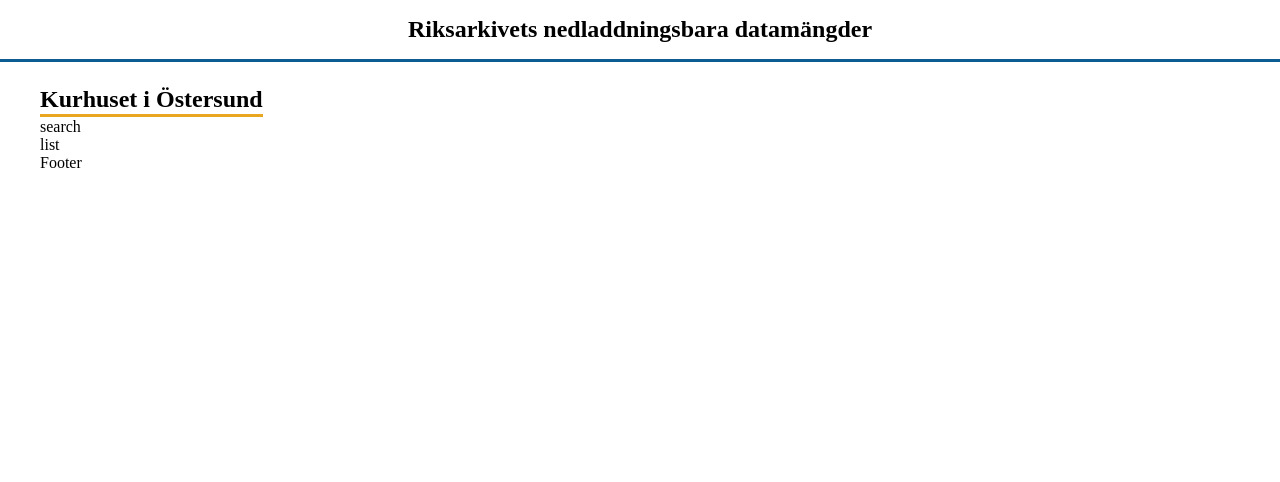
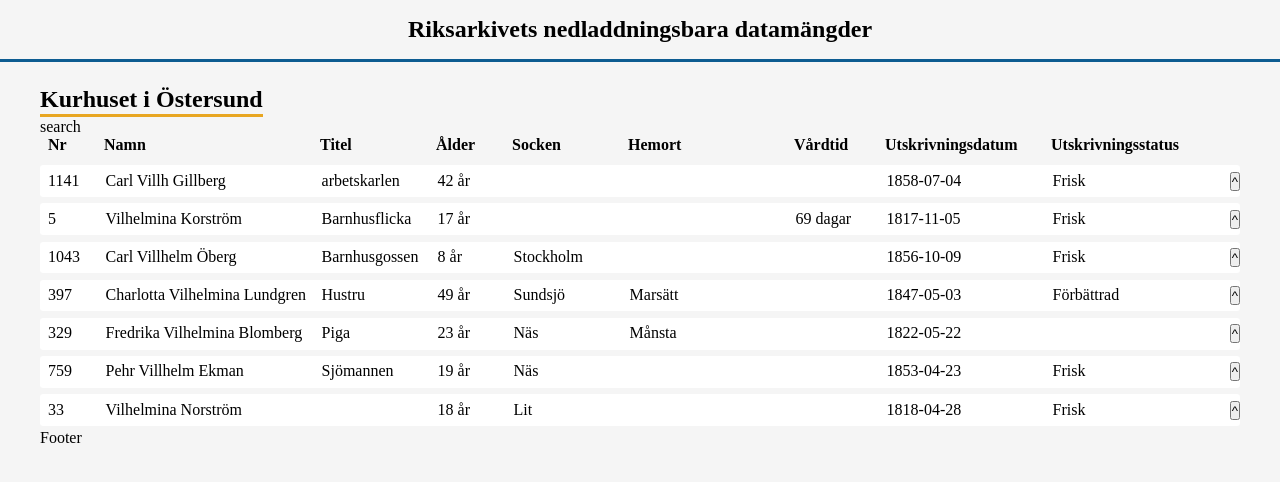
Before and after one commit to Nicklas-Holmqvist/riksarkivets-oppna-databaser, a Next.js app: page /kurhuset-i-ostersund in a window 1280 px wide. Shown: the top 482 px of the page. Built offline with nearby package versions, Linux system fonts and the light colour scheme.

Commit message:
feat: add list component

```diff
--- /dev/null
+++ b/components/ListItem.tsx
@@ -0,0 +1,179 @@
+import React from 'react';
+import styled from 'styled-components';
+
+interface ListItemProps {
+  data: Person[];
+}
+
+interface Person {
+  id: number;
+  nummer: number;
+  inskrivningsdatum: string;
+  förnamn: string;
+  efternamn: string;
+  ålder: string;
+  titel: string;
+  by: string;
+  socken: string;
+  hemort?: string;
+  sjukdom: string;
+  utskrivningsdatum: string;
+  utskrivningsstatus: string;
+  vårdtid?: string;
+  anmärkning: string;
+  arkiv: string;
+  volym: number;
+}
+
+const ListItem: React.FC<ListItemProps> = ({ data }) => {
+  return (
+    <Table>
+      <TableHeading>
+        <HeadingItem className="number">Nr</HeadingItem>
+        <HeadingItem className="name">Namn</HeadingItem>
+        <HeadingItem className="title">Titel</HeadingItem>
+        <HeadingItem className="age">Ålder</HeadingItem>
+        <HeadingItem className="parish">Socken</HeadingItem>
+        <HeadingItem className="village">Hemort</HeadingItem>
+        <HeadingItem className="care-time">Vårdtid</HeadingItem>
+        <HeadingItem className="discharge-date">Utskrivningsdatum</HeadingItem>
+        <HeadingItem className="discharge-status">
+          Utskrivningsstatus
+        </HeadingItem>
+      </TableHeading>
+      <TableRowSection>
+        {data.map((person, index) => (
+          <TableRow key={index}>
+            <RowItem className="number">{person.nummer}</RowItem>
+            <RowItem className="name">
+              {person.förnamn + ' ' + person.efternamn}
+            </RowItem>
+            <RowItem className="title">{person.titel}</RowItem>
+            <RowItem className="age">{person.ålder}</RowItem>
+            <RowItem className="parish">{person.socken}</RowItem>
+            <RowItem className="village">{person.by}</RowItem>
+            <RowItem className="care-time">{person.vårdtid}</RowItem>
+            <RowItem className="discharge-date">
+              {person.utskrivningsdatum}
+            </RowItem>
+            <RowItem className="discharge-status">
+              {person.utskrivningsstatus}
+            </RowItem>
+            <button>^</button>
+          </TableRow>
+        ))}
+      </TableRowSection>
+    </Table>
+  );
+};
+
+export default ListItem;
+
+const Table = styled.div`
+  display: flex;
+  flex-direction: column;
+`;
+
+const TableHeading = styled.div`
+  display: flex;
+  width: 90%;
+`;
+
+const TableRowSection = styled.div`
+  display: flex;
+  flex-direction: column;
+  width: 100%;
+`;
+
+const TableRow = styled.div`
+  display: flex;
+  box-sizing: border-box;
+  padding: 0.4rem 0;
+  margin: 0.2rem 0;
+  background-color: #fff;
+  border-radius: 0.2rem;
+`;
+
+const HeadingItem = styled.span`
+  font-weight: bold;
+  padding-bottom: 0.5rem;
+  width: 100%;
+  :nth-child(1) {
+    padding-left: 0.5rem;
+    min-width: 56px;
+  }
+  :nth-child(2) {
+    padding-left: 0.5rem;
+    min-width: 216px;
+  }
+  :nth-child(3) {
+    padding-left: 0.5rem;
+    min-width: 116px;
+  }
+  :nth-child(4) {
+    padding-left: 0.5rem;
+    min-width: 76px;
+  }
+  :nth-child(5) {
+    padding-left: 0.5rem;
+    min-width: 116px;
+  }
+  :nth-child(6) {
+    padding-left: 0.5rem;
+    min-width: 166px;
+  }
+  :nth-child(7) {
+    padding-left: 0.5rem;
+    min-width: 91px;
+  }
+  :nth-child(8) {
+    padding-left: 0.5rem;
+    min-width: 166px;
+  }
+  :nth-child(9) {
+    padding-left: 0.5rem;
+    margin-right: 1rem;
+    min-width: 166px;
+  }
+`;
+
+const RowItem = styled.span`
+  width: 100%;
+  :nth-child(1) {
+    padding-left: 0.5rem;
+    min-width: 56px;
+  }
+  :nth-child(2) {
+    padding-left: 0.5rem;
+    min-width: 216px;
+  }
+  :nth-child(3) {
+    padding-left: 0.5rem;
+    min-width: 116px;
+  }
+  :nth-child(4) {
+    padding-left: 0.5rem;
+    min-width: 76px;
+  }
+  :nth-child(5) {
+    padding-left: 0.5rem;
+    min-width: 116px;
+  }
+  :nth-child(6) {
+    padding-left: 0.5rem;
+    min-width: 166px;
+  }
+  :nth-child(7) {
+    padding-left: 0.5rem;
+    min-width: 91px;
+  }
+  :nth-child(8) {
+    padding-left: 0.5rem;
+    min-width: 166px;
+  }
+  :nth-child(9) {
+    padding-left: 0.5rem;
+    margin-right: 1.2rem;
+    min-width: 166px;
+  }
+`;
--- a/pages/_app.tsx
+++ b/pages/_app.tsx
@@ -19,6 +19,7 @@
   margin: 0px;
   padding: 0px;
   box-sizing: border-box;
+  background-color: #F5F5F5;
 }
 main, footer, nav {
   max-width: 1200px;
--- a/pages/kurhuset-i-ostersund.tsx
+++ b/pages/kurhuset-i-ostersund.tsx
@@ -1,15 +1,18 @@
 import React from 'react';
+import ListItem from '../components/ListItem';
 
 import kurhuset from '../data/kurhuset.json';
 
 const Kurhuset = () => {
   const found = kurhuset.data.filter((person) =>
-    person.efternamn?.toLowerCase().includes('gun')
+    person.förnamn?.toLowerCase().includes('vil')
   );
   return (
     <main>
       <section>search</section>
-      <section>list</section>
+      <section>
+        <ListItem data={found} />
+      </section>
     </main>
   );
 };
```
Also changed, not shown: data/kurhuset.json.
